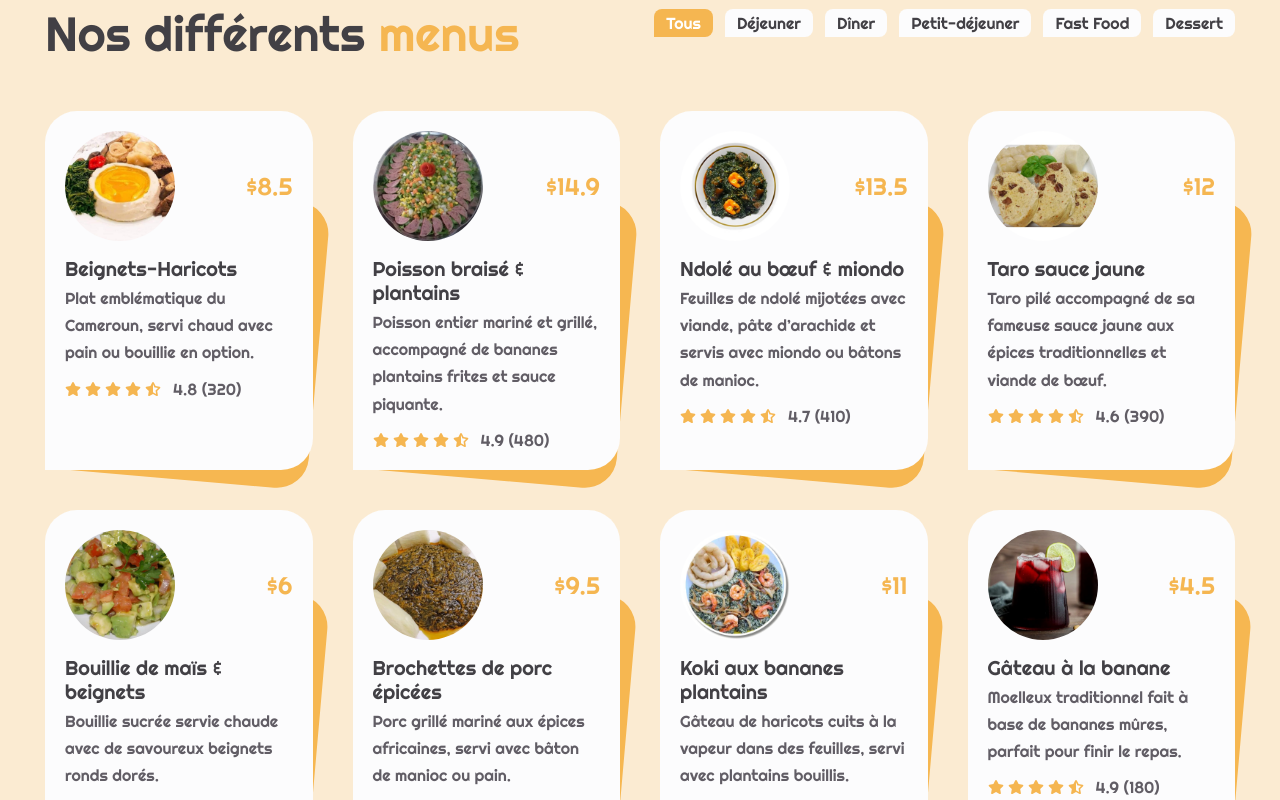
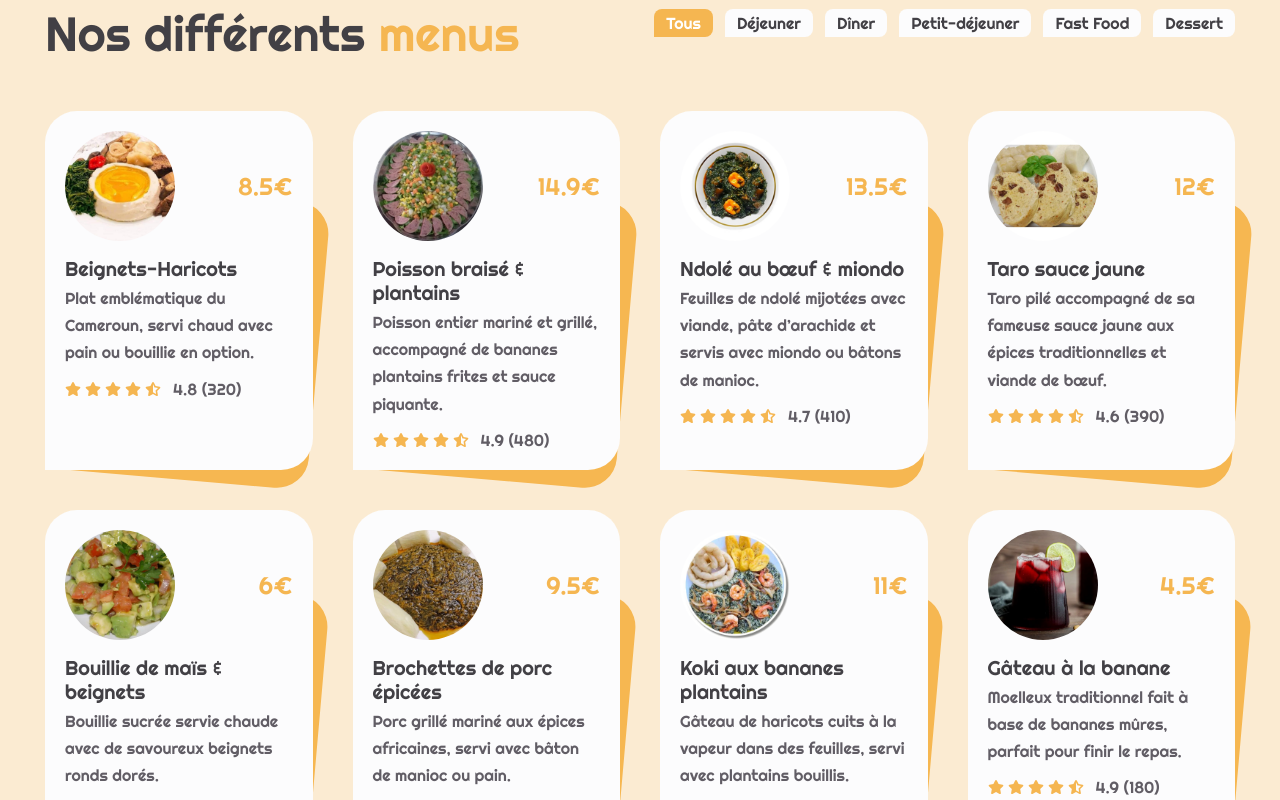
Before and after one commit to Aziguy/mboa-foods, a React (Vite) app: page / in a window 1280 px wide. Shown: the part 2373-3173 px from the top of the page. Built offline with nearby package versions, Linux system fonts and the light colour scheme; a web font is replaced by a local one.

Commit message:
fix: change dollard to euro.

```diff
--- a/src/components/menu/MenuItem.jsx
+++ b/src/components/menu/MenuItem.jsx
@@ -16,7 +16,7 @@ const MenuItem = ({ menuItems }) => {
               <div className='menu-data'>
                 <img src={img} alt='' className='menu-img' />
 
-                <span className='menu-price'>${price}</span>
+                <span className='menu-price'>{price}€</span>
               </div>
 
               <h3 className='menu-title'>{title}</h3>
```
